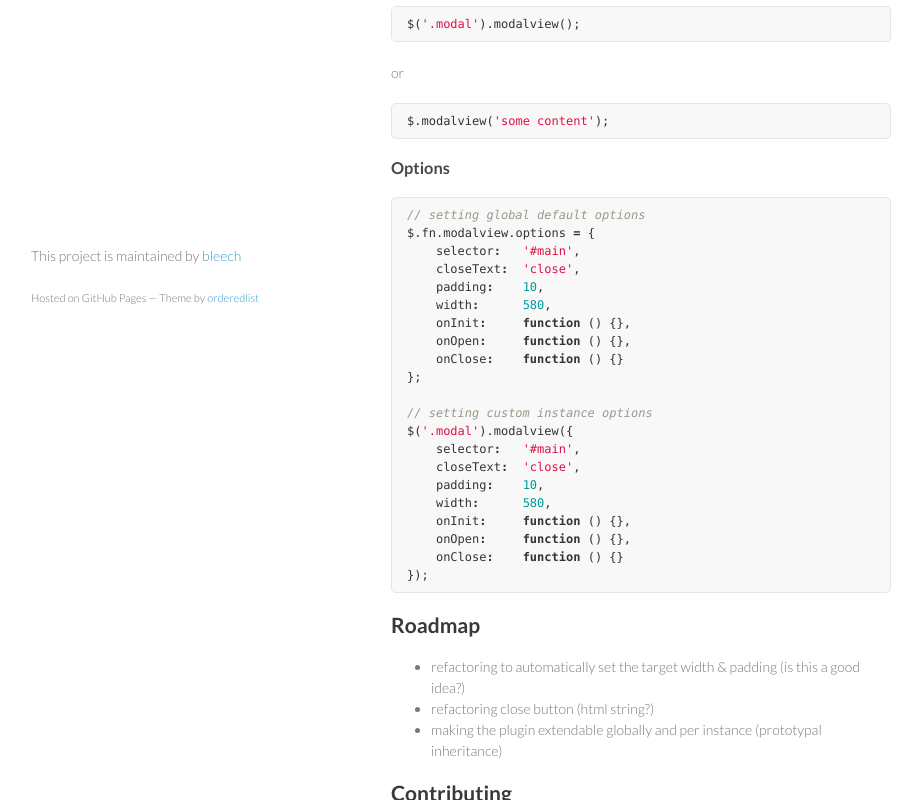
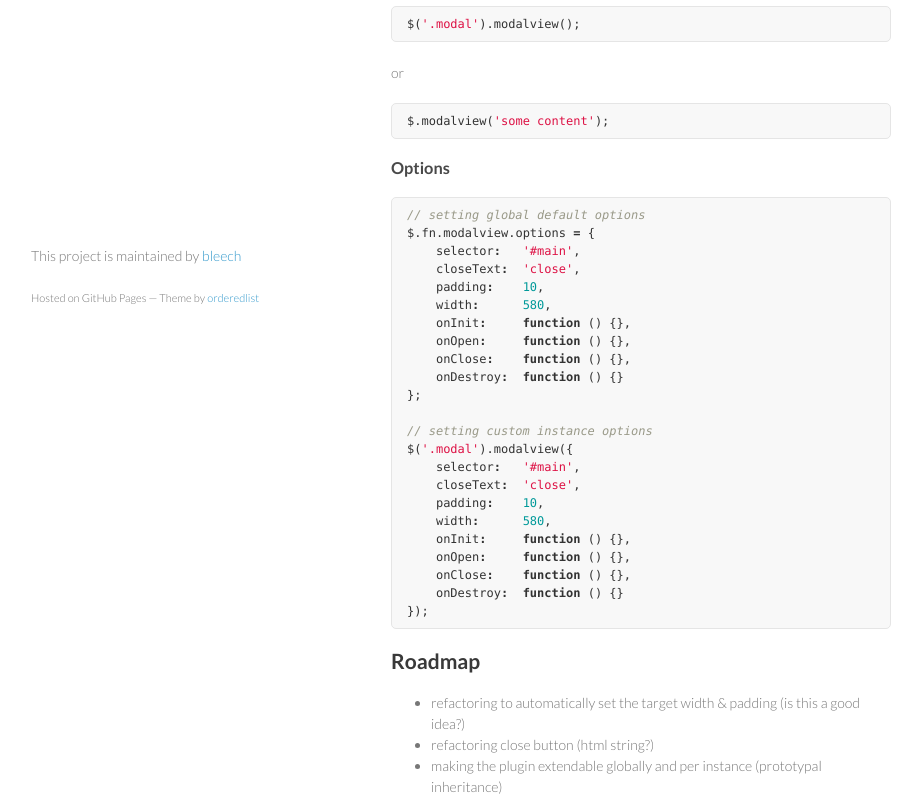
Before and after one commit to bleech/jquery.modalview, a plain HTML site: page index.html in a window 1280 px wide. Shown: the part 423-1223 px from the top of the page, without its empty margins (179-1101 px from the left). Drawn offline with Linux system fonts and the light colour scheme.

Commit message:
added onDestroy callback

```diff
--- a/index.html
+++ b/index.html
@@ -70,7 +70,8 @@ Integrate the basic styles from the <a href="https://raw.github.com/bleech/jquer
     <span class="nx">width</span><span class="o">:</span>      <span class="mi">580</span><span class="p">,</span>
     <span class="nx">onInit</span><span class="o">:</span>     <span class="kd">function</span> <span class="p">()</span> <span class="p">{},</span>
     <span class="nx">onOpen</span><span class="o">:</span>     <span class="kd">function</span> <span class="p">()</span> <span class="p">{},</span>
-    <span class="nx">onClose</span><span class="o">:</span>    <span class="kd">function</span> <span class="p">()</span> <span class="p">{}</span>
+    <span class="nx">onClose</span><span class="o">:</span>    <span class="kd">function</span> <span class="p">()</span> <span class="p">{},</span>
+    <span class="nx">onDestroy</span><span class="o">:</span>  <span class="kd">function</span> <span class="p">()</span> <span class="p">{}</span>
 <span class="p">};</span>
 
 <span class="c1">// setting custom instance options</span>
@@ -81,7 +82,8 @@ Integrate the basic styles from the <a href="https://raw.github.com/bleech/jquer
     <span class="nx">width</span><span class="o">:</span>      <span class="mi">580</span><span class="p">,</span>
     <span class="nx">onInit</span><span class="o">:</span>     <span class="kd">function</span> <span class="p">()</span> <span class="p">{},</span>
     <span class="nx">onOpen</span><span class="o">:</span>     <span class="kd">function</span> <span class="p">()</span> <span class="p">{},</span>
-    <span class="nx">onClose</span><span class="o">:</span>    <span class="kd">function</span> <span class="p">()</span> <span class="p">{}</span>
+    <span class="nx">onClose</span><span class="o">:</span>    <span class="kd">function</span> <span class="p">()</span> <span class="p">{},</span>
+    <span class="nx">onDestroy</span><span class="o">:</span>  <span class="kd">function</span> <span class="p">()</span> <span class="p">{}</span>
 <span class="p">});</span>
 </pre>
 </div>
```
